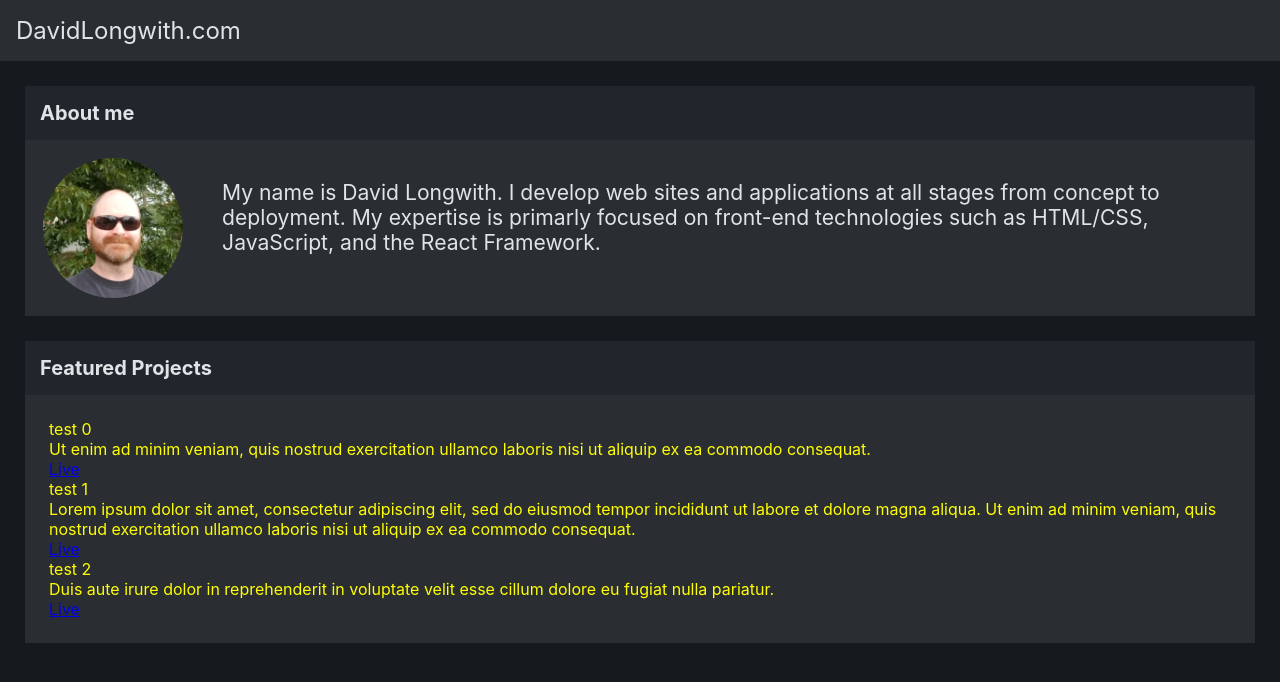
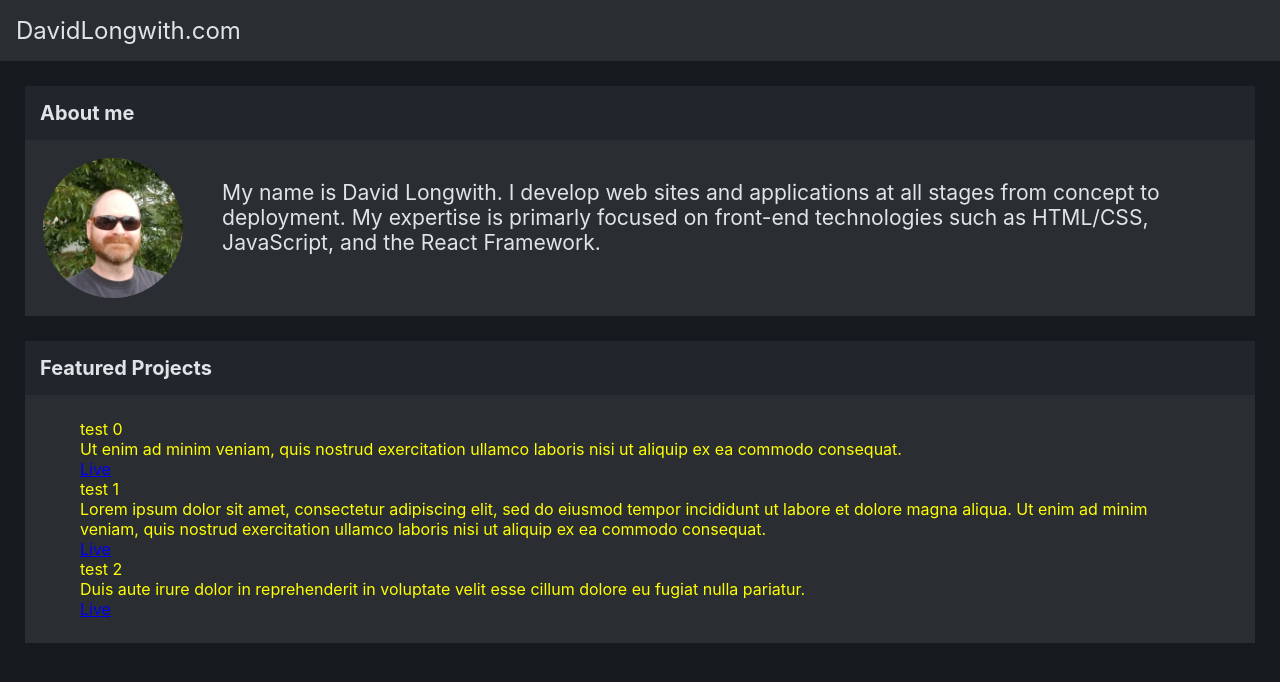
Before and after one commit to davidlongwith/david-home, a React (Create React App) app: page / in a window 1280 px wide. Shown: the top 682 px of the page. Built offline with nearby package versions, Linux system fonts and the light colour scheme.

Commit message:
work on projects section...

```diff
--- a/src/css/projects.css
+++ b/src/css/projects.css
@@ -1,4 +1,6 @@
 .project-list {
   color: yellow;
+  margin: 0 auto;
+  max-width: 70em;
   padding: 1.5em;
 }
```
